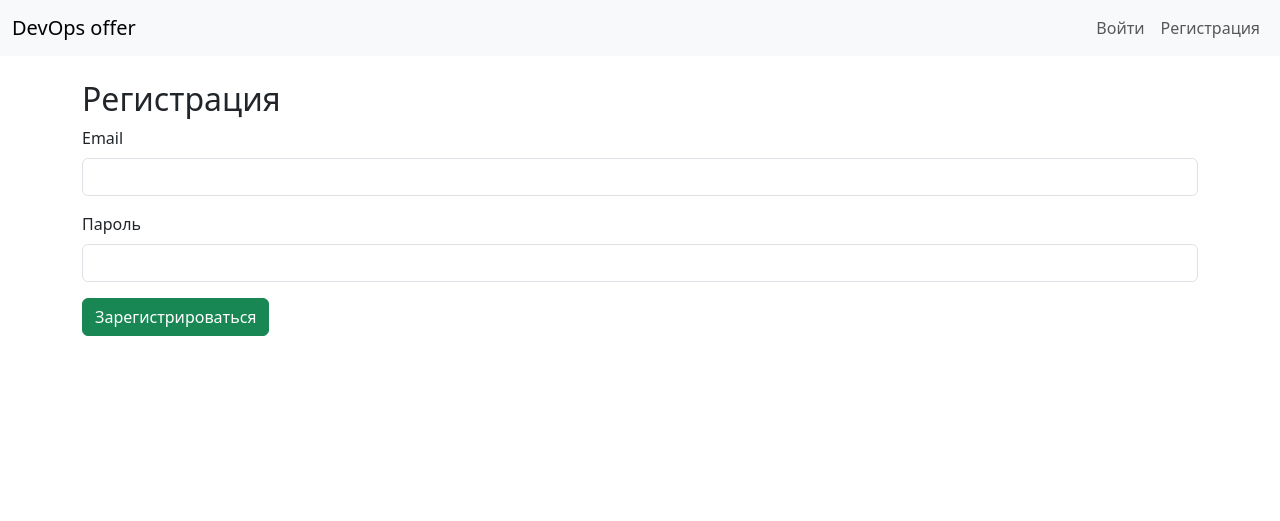
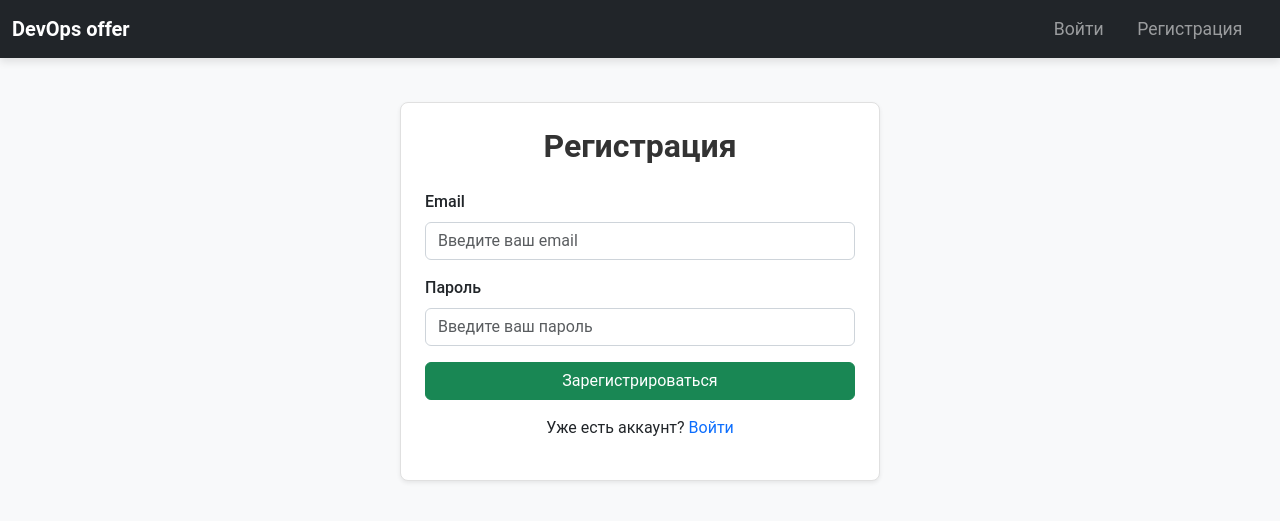
Before and after one commit to Onder7994/devops_offer, a Python web app: template templates/auth/register.html in a window 1280 px wide. Shown: the top 521 px of the page. Run offline with Jinja, Linux system fonts and the light colour scheme; the template is opened without the code that fills it, so the values that code supplies are empty; some libraries are stand-ins or nearby versions.

Commit message:
Update frontend

```diff
--- /dev/null
+++ b/static/css/styles.css
@@ -0,0 +1,75 @@
+body {
+    font-family: 'Roboto', sans-serif;
+    background-color: #f8f9fa;
+}
+
+.navbar-brand {
+    font-weight: bold;
+}
+
+.navbar {
+    box-shadow: 0 4px 8px rgba(0, 0, 0, 0.1);
+}
+
+.navbar-nav .nav-link {
+    font-size: 1.1em;
+    margin-right: 1em;
+}
+
+.nav-item .nav-link:hover {
+    color: #0d6efd;
+}
+
+.container {
+    padding-top: 20px;
+}
+
+.card {
+    border-radius: 8px;
+    margin-bottom: 20px;
+    border: 1px solid #e0e0e0;
+    transition: transform 0.2s ease, box-shadow 0.2s ease;
+}
+
+.card h2 {
+    font-weight: 600;
+    color: #333;
+}
+
+.form-control {
+    border-radius: 6px;
+    border: 1px solid #ced4da;
+}
+
+.form-control:focus {
+    box-shadow: none;
+    border-color: #80bdff;
+}
+
+.card:hover {
+    transform: scale(1.02);
+    box-shadow: 0 4px 8px rgba(0, 0, 0, 0.1);
+}
+
+.card-title {
+    font-size: 1.25rem;
+}
+
+.btn-primary {
+    background-color: #0d6efd;
+    border: none;
+}
+
+.btn-primary:hover {
+    background-color: #0b5ed7;
+}
+
+.alert-warning {
+    background-color: #fff3cd;
+    border-color: #ffeeba;
+    color: #856404;
+}
+
+.form-label {
+    font-weight: 500;
+}
--- a/templates/auth/register.html
+++ b/templates/auth/register.html
@@ -1,16 +1,25 @@
 {% extends "layouts/base.html" %}
 
 {% block content %}
-<h2>Регистрация</h2>
+<div class="d-flex justify-content-center">
+    <div class="card shadow-sm p-4" style="width: 30rem;">
+        <h2 class="text-center mb-4">Регистрация</h2>
         <form action="/auth/register" method="post">
             <div class="mb-3">
                 <label for="email" class="form-label">Email</label>
-        <input type="email" class="form-control" id="email" name="email" required>
+                <input type="email" class="form-control" id="email" name="email" placeholder="Введите ваш email" required>
             </div>
             <div class="mb-3">
                 <label for="password" class="form-label">Пароль</label>
-        <input type="password" class="form-control" id="password" name="password" required>
+                <input type="password" class="form-control" id="password" name="password" placeholder="Введите ваш пароль" required>
             </div>
+            <div class="d-grid">
                 <button type="submit" class="btn btn-success">Зарегистрироваться</button>
+            </div>
+            <div class="text-center mt-3">
+                <p>Уже есть аккаунт? <a href="/auth/login" class="text-decoration-none">Войти</a></p>
+            </div>
         </form>
+    </div>
+</div>
 {% endblock %}
--- a/templates/layouts/base.html
+++ b/templates/layouts/base.html
@@ -7,19 +7,19 @@
     <title>DevOps offer</title>
     <!-- Подключение Bootstrap CSS -->
     <link href="https://cdn.jsdelivr.net/npm/bootstrap@5.3.0/dist/css/bootstrap.min.css" rel="stylesheet">
-    <!-- Подключение пользовательских стилей (если есть) -->
+    <!-- Подключение пользовательских стилей -->
     <link href="/static/css/styles.css" rel="stylesheet">
 </head>
 <body>
     <!-- Верхнее меню -->
-    <nav class="navbar navbar-expand-lg navbar-light bg-light">
+    <nav class="navbar navbar-expand-lg navbar-dark bg-dark">
         <div class="container-fluid">
             <a class="navbar-brand" href="/">DevOps offer</a>
             <button class="navbar-toggler" type="button" data-bs-toggle="collapse" data-bs-target="#navbarNavDropdown" aria-controls="navbarNavDropdown" aria-expanded="false" aria-label="Переключатель навигации">
                 <span class="navbar-toggler-icon"></span>
             </button>
             <div class="collapse navbar-collapse" id="navbarNavDropdown">
-                <ul class="navbar-nav">
+                <ul class="navbar-nav me-auto mb-2 mb-lg-0">
                     {% for category in categories %}
                     <li class="nav-item">
                         <a class="nav-link" href="/view/categories/{{ category.id }}">{{ category.name }}</a>
```
Also changed, not shown: templates/auth/login.html (+12 -3 lines), templates/category_detail.html (+17 -9 lines), templates/question_detail.html (+16 -8 lines). Lines whose indentation alone changed are shown as unchanged.
